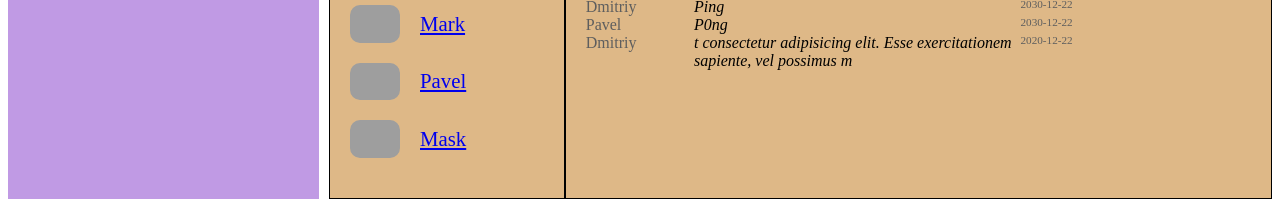
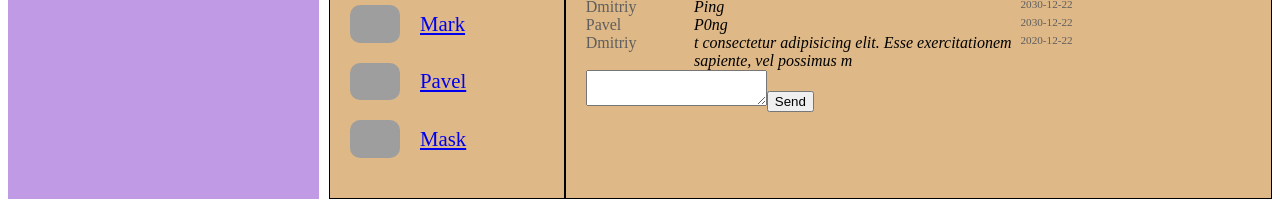
Before and after one commit to KindShubin/edu_social_network, a React (Create React App) app: page /dialogs in a window 1280 px wide. Shown: the part 459-660 px from the top of the page. Built offline with nearby package versions, Linux system fonts and the light colour scheme; grey boxes are pictures that could not be loaded.

Commit message:
lesson 40 add New Message tags

```diff
--- a/src/components/body/body.jsx
+++ b/src/components/body/body.jsx
@@ -32,7 +32,7 @@ const Body = ( {data, dispatch} ) => {
         <div>121212</div>
         <Routes>
           <Route path='/profile' element={<Profile profile={data.profile} dispatch={dispatch} />} />
-          <Route path='/dialogs/*' element={<Dialogs dialogs={data.dialogs}/>} />
+          <Route path='/dialogs/*' element={<Dialogs dialogs={data.dialogs} dispatch={dispatch}/>} />
           <Route path='/music' element={<Music />} />
         </Routes>
       {/* </BrowserRouter> */}
--- a/src/components/body/dialogs/dialogs.jsx
+++ b/src/components/body/dialogs/dialogs.jsx
@@ -2,12 +2,12 @@ import s from "./dialogs.module.css";
 import Contacts from "./contacts/contacts";
 import Messages from "./messages/messages";
 
-const Dialogs = ( {dialogs: {contacts, messages}} ) => {
+const Dialogs = ( {dialogs: {contacts, messages, textMessage}, dispatch} ) => {
 
   return (
     <div className={s.dialogs}>
       <Contacts contacts={contacts}/>
-      <Messages messages={messages}/>
+      <Messages messages={messages} textMessage={textMessage} dispatch={dispatch}/>
     </div>
   )
 }
--- a/src/components/body/dialogs/messages/messages.jsx
+++ b/src/components/body/dialogs/messages/messages.jsx
@@ -1,7 +1,21 @@
 import Message from "./message/message";
 import s from "./messages.module.css";
+import { printNewMessageActionCreator, addMessageActionCreator } from "../../../../data/state";
 
-const Messages = ({messages}) => {
+const Messages = ({messages, textMessage, dispatch}) => {
+
+  const onChangeTextMessage = (e) => {
+
+    dispatch( printNewMessageActionCreator(e.target.value));
+
+  }
+
+  const onClickButton = (e) => {
+    console.log('*****************');
+    console.log(e);
+    dispatch( addMessageActionCreator() );
+  }
+
   return (
     <div className={s.messages}>
       {messages.map((msg, indx) =>
@@ -11,6 +25,8 @@ const Messages = ({messages}) => {
           date={msg.date}
           message={msg.message}
         />)}
+        <textarea value={textMessage} onChange={ onChangeTextMessage }></textarea>
+        <button onClick={ onClickButton }  >Send</button>
     </div>
   )
 }
--- a/src/components/body/profile/addPosts/addPosts.jsx
+++ b/src/components/body/profile/addPosts/addPosts.jsx
@@ -1,17 +1,17 @@
 
 import { useRef } from "react";
 import s from "./addPosts.module.css";
-import { createActionAddPost, createActionPrintNewPost } from "../../../../data/state";
+import { addPostActionCreator, printNewPostActionCreator } from "../../../../data/state";
 
 const AddPosts = ({ textNewPost, dispatch }) => {
 
   const textA = useRef(null);
 
   const printNewPostText = () => {
-    dispatch( createActionPrintNewPost(textA.current.value) );
+    dispatch( printNewPostActionCreator(textA.current.value) );
   }
   const addPost = () => {
-    dispatch( createActionAddPost() );
+    dispatch( addPostActionCreator() );
   }
 
   return (
--- a/src/data/state.js
+++ b/src/data/state.js
@@ -2,8 +2,10 @@ import pic1 from './wolf.jpg';
 import pic2 from './flower.jpg';
 import pic3 from './pringles.jpg';
 
-const ADD_POST = 'ADD-POST';
+const ADD_POST = "ADD-POST";
 const PRINT_NEW_POST_TEXT = "PRINT-NEW-POST-TEXT";
+const PRINT_NEW_MESSAGE_TEXT = "PRINT-NEW-MESSAGE-TEXT";
+const ADD_MESSAGE = "ADD-MESSAGE";
 
 let store = {
   _state: {
@@ -32,6 +34,7 @@ let store = {
         { fromUser: 'Pavel', toUser: 'Dmitriy', date: '2030-12-22', message: "P0ng" },
         { fromUser: 'Dmitriy', toUser: 'Pavel', date: '2020-12-22', message: "t consectetur adipisicing elit. Esse exercitationem sapiente, vel possimus m" },
       ],
+      textMessage: "",
     },
   },
   _subscriber() {
@@ -52,6 +55,10 @@ let store = {
       this._addPost();
     } else if (action.type === "PRINT-NEW-POST-TEXT"){
       this._printNewPostText(action.message);
+    } else if (action.type === "PRINT-NEW-MESSAGE-TEXT"){
+      this._printNewMessage(action.message)
+    } else if (action.type === "ADD-MESSAGE"){
+      this._addMessage();
     }
   },
 
@@ -71,15 +78,40 @@ let store = {
   _printNewPostText(message) {
     this._state.profile.textNewPost = message;
     this._subscriber(this._state);
+  },
+
+  _printNewMessage(messageText){
+    this._state.dialogs.textMessage = messageText;
+    this._subscriber(this._state);
+  },
+
+  _addMessage() {
+    //{ fromUser: 'Dmitriy', toUser: 'Pavel', date: '2030-12-22', message: "Ping" },
+    this._state.dialogs.messages.push({
+      fromUser: "Dmitriy",
+      toUser: "Valera",
+      date: new Date().toString(),
+      message: this._state.dialogs.textMessage,
+    });
+    this._state.dialogs.textMessage = "";
+    this._subscriber(this._state);
   }
 }
 
-export const createActionAddPost = () => ( {type: ADD_POST} );
+// Action creators
+export const addPostActionCreator = () => ( {type: ADD_POST} );
 
-export const createActionPrintNewPost = (text) => ({
+export const printNewPostActionCreator = (text) => ({
   type: PRINT_NEW_POST_TEXT,
-  message: text
-})
+  message: text,
+});
+
+export const addMessageActionCreator = () => ( {type: ADD_MESSAGE} );
+
+export const printNewMessageActionCreator = (messageText) => ({
+  type: PRINT_NEW_MESSAGE_TEXT,
+  message: messageText
+});
 
 export default store;
 window.store = store;
```
